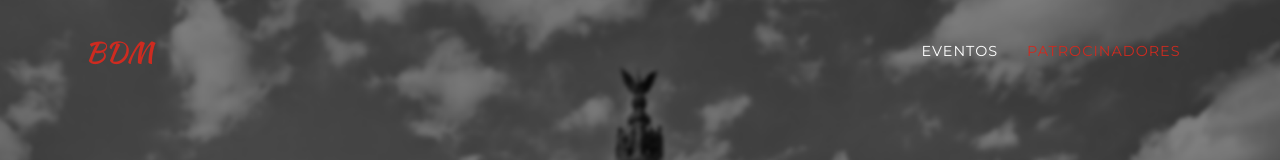
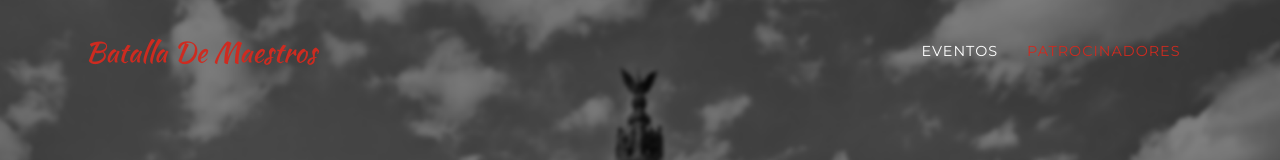
Before and after one commit to BatallaDeMaestros/batallademaestros.github.io, a website with bundled scripts: page index.html in a window 1280 px wide. Shown: the top 160 px of the page. Built offline with nearby package versions, Linux system fonts and the light colour scheme; a web font is replaced by a local one.

Commit message:
changed text

```diff
--- a/index.html
+++ b/index.html
@@ -27,7 +27,7 @@
 <body id="page-top">
     <nav class="navbar navbar-expand-lg navbar-dark fixed-top" id="mainNav">
         <div class="container">
-            <a class="navbar-brand js-scroll-trigger" href="#page-top">BDM</a>
+            <a class="navbar-brand js-scroll-trigger" href="#page-top">Batalla De Maestros</a>
             <button class="navbar-toggler navbar-toggler-right" type="button" data-toggle="collapse" data-target="#navbarResponsive" aria-controls="navbarResponsive" aria-expanded="false" aria-label="Toggle navigation">
                 Menu <i class="fa fa-bars"></i>
             </button>
```
